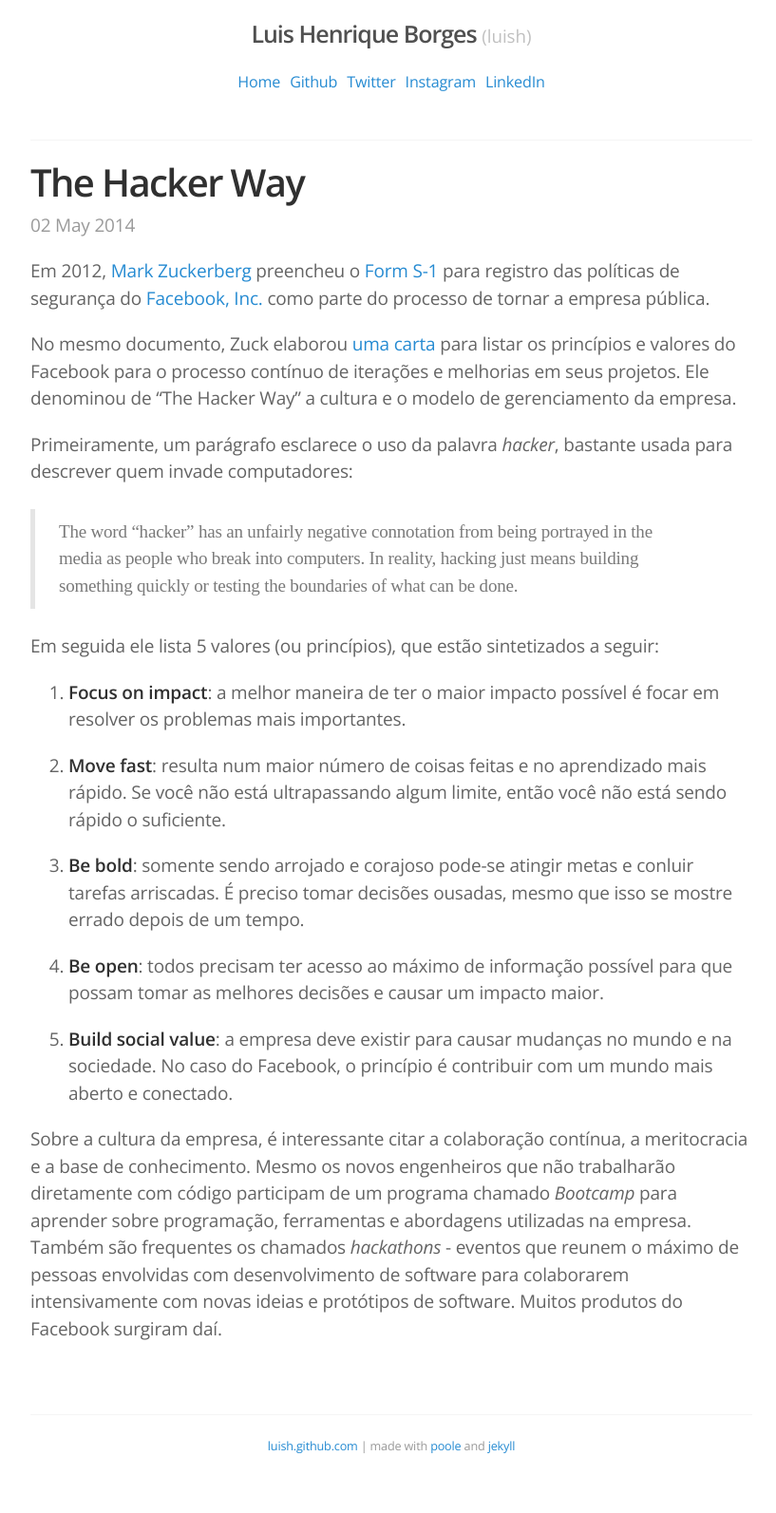
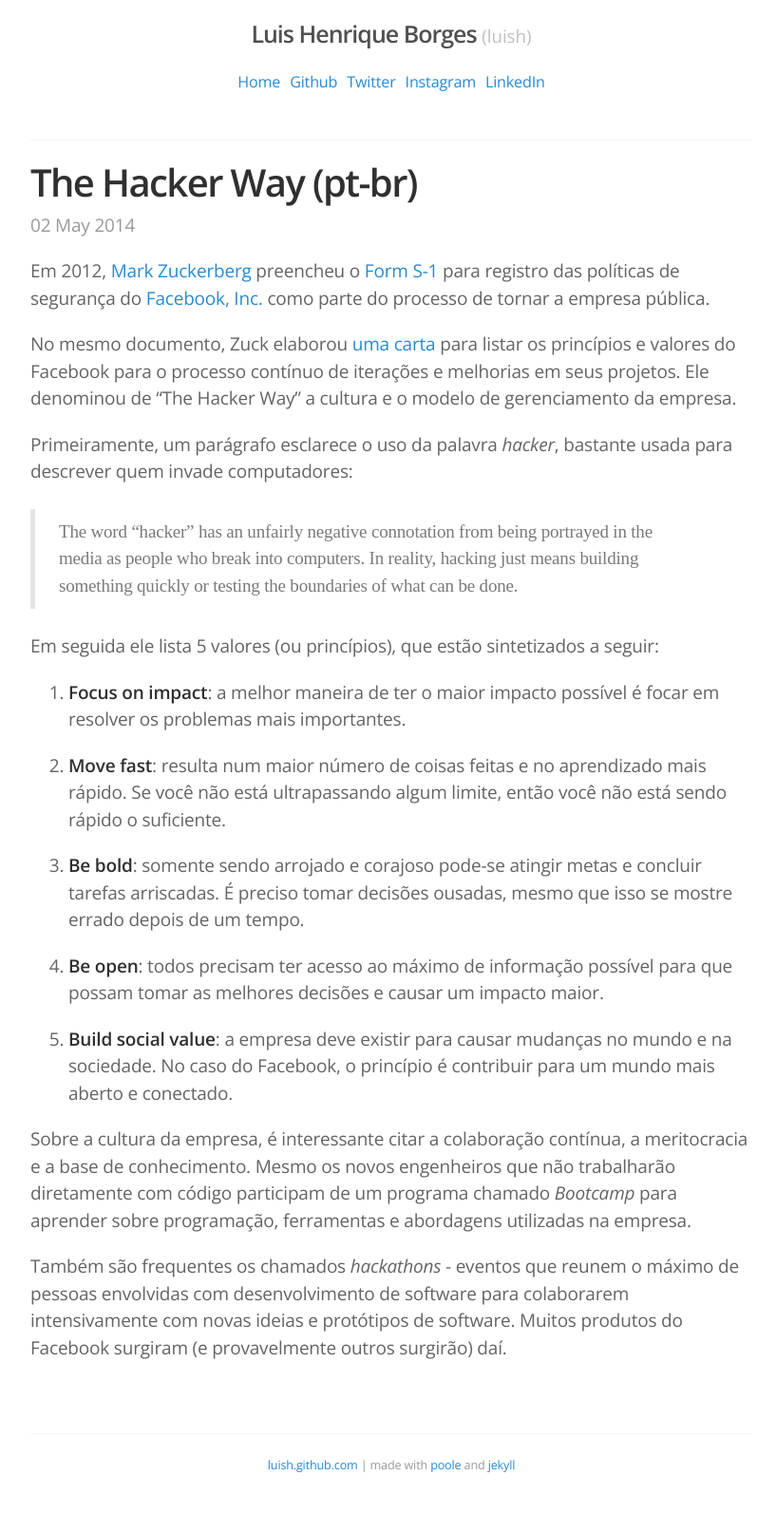
Before and after one commit to luish/luish.github.io, a Jekyll site: the page built from _posts/2014-05-02-the-hacker-way.md, in a window 1280 px wide. Shown: the whole page at 95% size, without its empty margins (228-1045 px from the left). Built offline with Jekyll 4.4.1, drawn with Linux system fonts in a browser that asks for light colours; some web fonts are replaced; comment, search, counter and statistics services are not loaded.

Commit message:
Update 2014-05-02-the-hacker-way.md

```diff
--- a/_posts/2014-05-02-the-hacker-way.md
+++ b/_posts/2014-05-02-the-hacker-way.md
@@ -1,6 +1,6 @@
 ---
 layout: post
-title: The Hacker Way
+title: The Hacker Way (pt-br)
 comments: False
 permalink: the-hacker-way
 published: True
@@ -20,11 +20,13 @@
 
 1. **Move fast**: resulta num maior número de coisas feitas e no aprendizado mais rápido. Se você não está ultrapassando algum limite, então você não está sendo rápido o suficiente.
 
-1. **Be bold**: somente sendo arrojado e corajoso pode-se atingir metas e conluir tarefas arriscadas. É preciso tomar decisões ousadas, mesmo que isso se mostre errado depois de um tempo.
+1. **Be bold**: somente sendo arrojado e corajoso pode-se atingir metas e concluir tarefas arriscadas. É preciso tomar decisões ousadas, mesmo que isso se mostre errado depois de um tempo.
 
 1. **Be open**: todos precisam ter acesso ao máximo de informação possível para que possam tomar as melhores decisões e causar um impacto maior.
 
-1. **Build social value**: a empresa deve existir para causar mudanças no mundo e na sociedade. No caso do Facebook, o princípio é contribuir com um mundo mais aberto e conectado.
+1. **Build social value**: a empresa deve existir para causar mudanças no mundo e na sociedade. No caso do Facebook, o princípio é contribuir para um mundo mais aberto e conectado.
 
 
-Sobre a cultura da empresa, é interessante citar a colaboração contínua, a meritocracia e a base de conhecimento. Mesmo os novos engenheiros que não trabalharão diretamente com código participam de um programa chamado *Bootcamp* para aprender sobre programação, ferramentas e abordagens utilizadas na empresa. Também são frequentes os chamados *hackathons* - eventos que reunem o máximo de pessoas envolvidas com desenvolvimento de software para colaborarem intensivamente com novas ideias e protótipos de software. Muitos produtos do Facebook surgiram daí.
+Sobre a cultura da empresa, é interessante citar a colaboração contínua, a meritocracia e a base de conhecimento. Mesmo os novos engenheiros que não trabalharão diretamente com código participam de um programa chamado *Bootcamp* para aprender sobre programação, ferramentas e abordagens utilizadas na empresa.
+
+Também são frequentes os chamados *hackathons* - eventos que reunem o máximo de pessoas envolvidas com desenvolvimento de software para colaborarem intensivamente com novas ideias e protótipos de software. Muitos produtos do Facebook surgiram (e provavelmente outros surgirão) daí.
```
